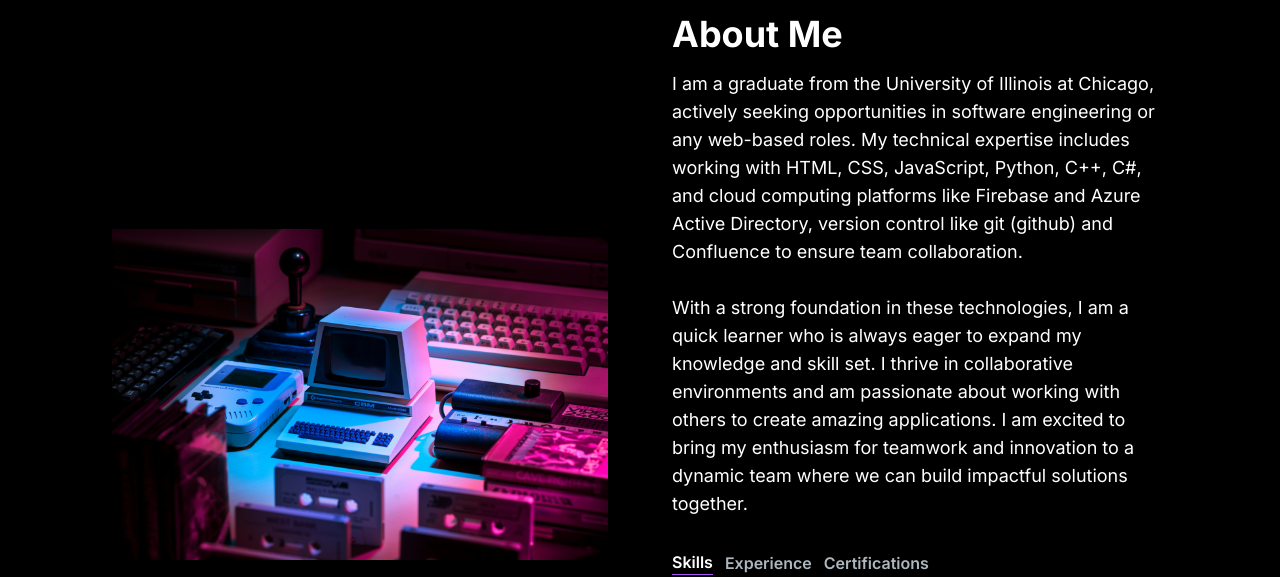
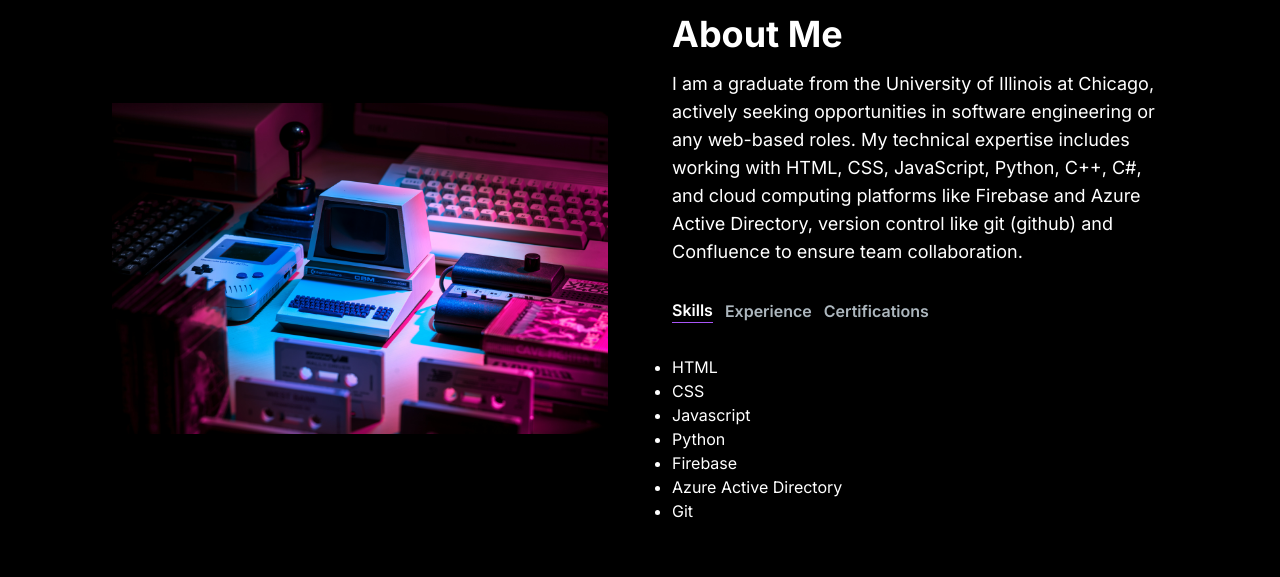
Before and after one commit to Russel-T/My-Portfolio-Website, a Next.js app in the folder my-portfolio-website/: page / in a window 1280 px wide. Shown: the part 562-1139 px from the top of the page. Built offline with nearby package versions, Linux system fonts and the light colour scheme.

Commit message:
in the Projects section

```diff
--- a/my-portfolio-website/src/app/components/AboutSection.jsx
+++ b/my-portfolio-website/src/app/components/AboutSection.jsx
@@ -9,7 +9,7 @@ const TAB_DATA = [
     title: "Skills",
     id: "skills",
     content: (
-      <ul>
+      <ul className="list-disc">
         <li>HTML</li>
         <li>CSS</li>
         <li>Javascript</li>
@@ -24,7 +24,7 @@ const TAB_DATA = [
     title: "Experience",
     id: "experience",
     content: (
-      <ul>
+      <ul className="list-disc">
         <li>
           Web Developer @{" "}
           <a
@@ -50,7 +50,7 @@ const TAB_DATA = [
     title: "Certifications",
     id: "certifications",
     content: (
-      <ul>
+      <ul className="list-disc">
         <li>
           University of Illinois at Chicago:
           <a
@@ -77,29 +77,17 @@ const AboutSection = () => {
   };
   return (
     <section className="text-white">
-      <div className="md:grid md:grid-cols-2 gap-8 items-center py-8 px-4 xl:gap-16 sm:py-16 xl:px-16">
-        <Image
-          src="/images/Computer Image.jpg"
-          alt="computerImage"
-          width={500}
-          height={500}
-        />
-        <div>
+      <div className="gap-8 items-center py-8 px-4 xl:gap-16 md:grid md:grid-cols-2 sm:py-16 lg:px-16">
+        <Image src="/images/Computer Image.jpg" width={500} height={500} />
+        <div className="mt-4 md:mt-0 text-left flex flex-col h-full">
           <h2 className="text-4xl font-bold text-white mb-4">About Me</h2>
-          <p className="text-base lg:text-lg">
+          <p className="text-white text-base lg:text-lg">
             I am a graduate from the University of Illinois at Chicago, actively
             seeking opportunities in software engineering or any web-based
             roles. My technical expertise includes working with HTML, CSS,
             JavaScript, Python, C++, C#, and cloud computing platforms like
             Firebase and Azure Active Directory, version control like git
             (github) and Confluence to ensure team collaboration.
-            <br /> <br />
-            With a strong foundation in these technologies, I am a quick learner
-            who is always eager to expand my knowledge and skill set. I thrive
-            in collaborative environments and am passionate about working with
-            others to create amazing applications. I am excited to bring my
-            enthusiasm for teamwork and innovation to a dynamic team where we
-            can build impactful solutions together.
           </p>
           <div className="flex flex-row mt-8">
             <TabButton
```
